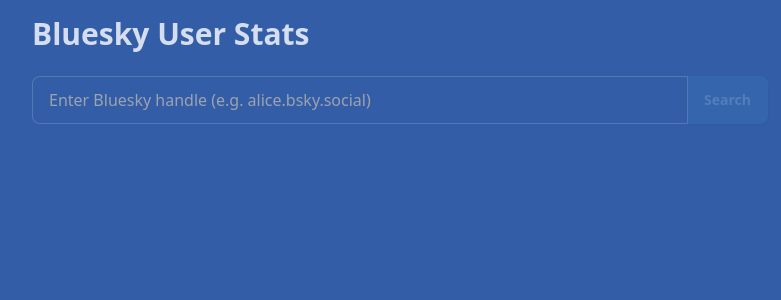
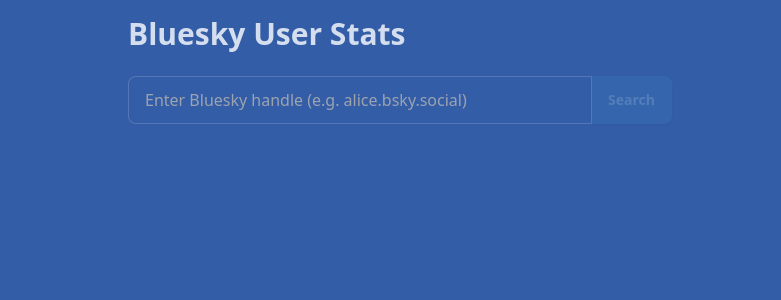
Before and after one commit to spences10/skykit, a SvelteKit app: page / in a window 1280 px wide. Shown: the top 300 px of the page, without its empty margins (240-1021 px from the left). Built offline with nearby package versions, Linux system fonts and the light colour scheme.

Commit message:
refactor: :recycle: width

```diff
--- a/src/routes/+page.svelte
+++ b/src/routes/+page.svelte
@@ -18,7 +18,7 @@
 	};
 </script>
 
-<div class="container mx-auto max-w-3xl p-4">
+<div class="container mx-auto max-w-xl p-4">
 	<h1 class="mb-6 text-3xl font-bold">Bluesky User Stats</h1>
 
 	<div class="mb-6">
```
